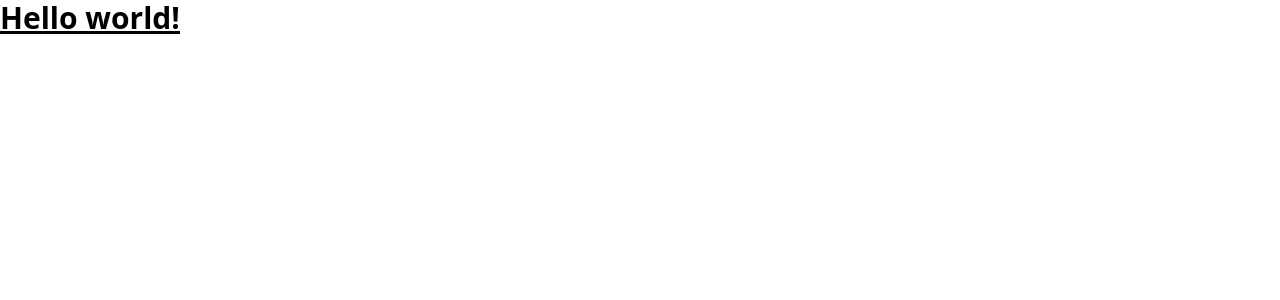
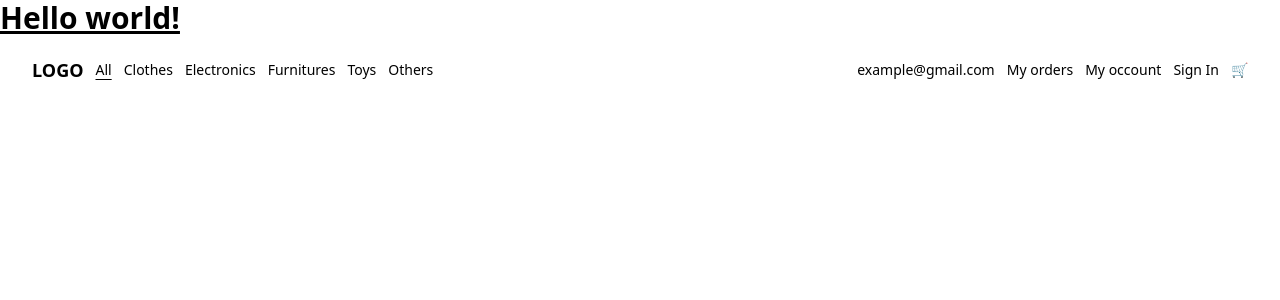
Before and after one commit to zubstack/project-ecommerce-react, a React (Vite) app: page / in a window 1280 px wide. Shown: the top 300 px of the page. Built offline with nearby package versions, Linux system fonts and the light colour scheme.

Commit message:
Create [navbar] component & vinculate to [app]

```diff
--- /dev/null
+++ b/src/Components/Navbar/index.jsx
@@ -0,0 +1,105 @@
+import { NavLink } from "react-router-dom";
+
+let optionsLeft = [
+  {
+    to: "/",
+    text: "All",
+    className: "",
+  },
+  {
+    to: "/clothes",
+    text: "Clothes",
+    className: "",
+  },
+  {
+    to: "/electronics",
+    text: "Electronics",
+    className: "",
+  },
+  {
+    to: "/furnitures",
+    text: "Furnitures",
+    className: "",
+  },
+  {
+    to: "/toys",
+    text: "Toys",
+    className: "",
+  },
+  {
+    to: "/others",
+    text: "Others",
+    className: "",
+  },
+];
+
+let optionsRight = [
+  {
+    to: "/my-orders",
+    text: "My orders",
+    className: "",
+  },
+  {
+    to: "/my-account",
+    text: "My occount",
+    className: "",
+  },
+  {
+    to: "/sign-in",
+    text: "Sign In",
+    className: "",
+  },
+  {
+    to: "/shop-cart",
+    text: "🛒",
+    className: "",
+  },
+];
+
+function NavItem({ to, children, activeStyle }) {
+  return (
+    <NavLink
+      to={to}
+      className={({ isActive }) => (isActive ? activeStyle : undefined)}
+    >
+      {children}
+    </NavLink>
+  );
+}
+
+function Navbar() {
+  let activeStyle = "underline underline-offset-4";
+  return (
+    <nav className="flex justify-between items-center fixed z-10 w-full py-5 px-8 text-sm font-light ">
+      <ul className="flex items-center gap-3">
+        <li className="font-semibold text-lg">
+          <NavItem to={"/"}>LOGO</NavItem>
+        </li>
+
+        {optionsLeft.map((option) => {
+          return (
+            <li key={option.text}>
+              <NavItem to={option.to} activeStyle={activeStyle}>
+                {option.text}
+              </NavItem>
+            </li>
+          );
+        })}
+      </ul>
+      <ul className="flex items-center gap-3">
+        <li>example@gmail.com</li>
+        {optionsRight.map((option) => {
+          return (
+            <li key={option.text}>
+              <NavItem to={option.to} activeStyle={activeStyle}>
+                {option.text}
+              </NavItem>
+            </li>
+          );
+        })}
+      </ul>
+    </nav>
+  );
+}
+
+export default Navbar;
--- a/src/Pages/App/index.jsx
+++ b/src/Pages/App/index.jsx
@@ -6,6 +6,7 @@ import MyOrders from "../MyOrders";
 import NotFound from "../NotFound";
 import SignIn from "../SignIn";
 import SignOut from "../SignOut";
+import Navbar from "../../Components/Navbar";
 
 function AppRoutes() {
   let routes = useRoutes([
@@ -44,6 +45,7 @@ function App() {
   return (
     <BrowserRouter>
       <AppRoutes />
+      <Navbar />
     </BrowserRouter>
   );
 }
```
